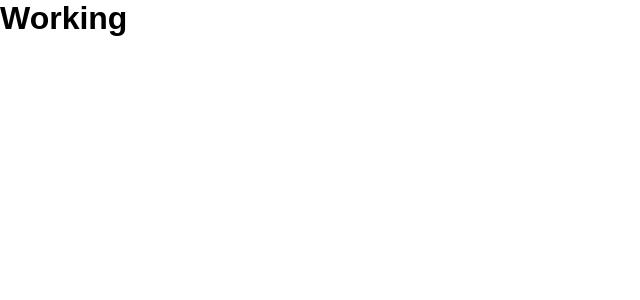
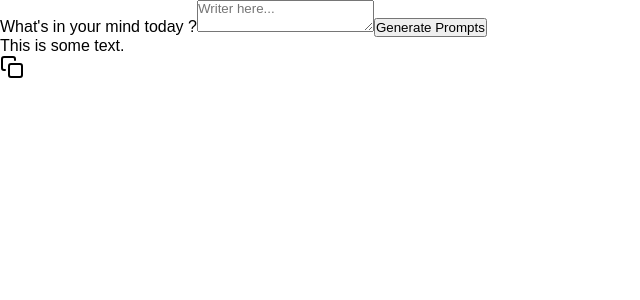
Before and after one commit to avleen123/TweetSpark, a React (Create React App) app: page / in a window 1280 px wide. Shown: the top 300 px of the page, without its empty margins (0-640 px from the left). Built offline with nearby package versions, Linux system fonts and the light colour scheme.

Commit message:
Coding twitterPage Component

```diff
--- a/package.json
+++ b/package.json
@@ -8,6 +8,7 @@
     "@testing-library/user-event": "^13.5.0",
     "react": "^18.2.0",
     "react-dom": "^18.2.0",
+    "react-feather": "^2.0.10",
     "react-scripts": "5.0.1",
     "web-vitals": "^2.1.4"
   },
--- a/src/App.js
+++ b/src/App.js
@@ -1,10 +1,13 @@
-import React from 'react';
-import './App.css';
+import React from "react";
+
+import TwitterPage from "./components/TwitterPage/TwitterPage";
+
+import "./App.css";
 
 function App() {
   return (
-    <div className="App">
-      <h1>Working</h1>
+    <div className="app">
+      <TwitterPage />
     </div>
   );
 }
--- /dev/null
+++ b/src/components/TwitterPage/TwitterPage.js
@@ -0,0 +1,29 @@
+import React from 'react';
+import { Copy } from 'react-feather';
+import styles from './TwitterPage.module.css';
+function TwitterPage() {
+  return (
+    <div className={styles.container}>
+    <div className={styles.mainLeft}>
+      <div className={styles.topSection}>
+        <label>What's in your mind today ?</label>
+        <textarea placeholder="Writer here..."/>
+        <button>Generate Prompts</button>
+        </div>
+        <div className={styles.prompts}>
+        <div className={styles.prompt}>
+         <p className={styles.text}>This is some text.</p>
+         <div className={styles.bottom}>
+          <div className='icon'>
+            <Copy/>
+          </div>
+          </div>
+        </div>
+        </div>
+        </div>
+        <div className={styles.mainRight}></div>
+ </div>
+  );
+}
+
+export default TwitterPage;
```
Also changed, not shown: src/components/TwitterPage/TwitterPage.module.css (added), 1 other file (tests, documents, lock files or other folders).
